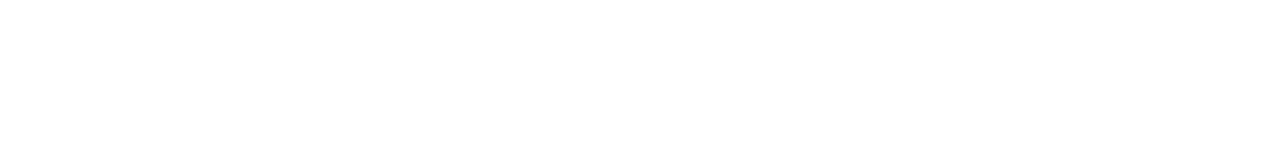
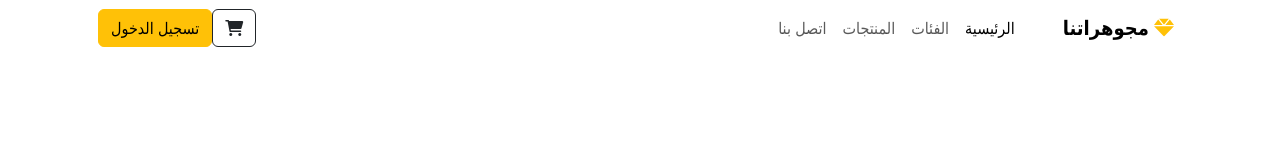
Before and after one commit to SuzanAlhammadi/Project2, a plain HTML site: page bootstrap.html in a window 1280 px wide. Drawn offline with nearby package versions, Linux system fonts and the light colour scheme.

Commit message:
add navbar to bootstrap.html

```diff
--- a/bootstrap.html
+++ b/bootstrap.html
@@ -16,5 +16,40 @@
 </head>
 <body>
     <!-- سيتم إضافة المحتوى في المراحل القادمة -->
+
+    <!-- شريط التنقل -->
+<nav class="navbar navbar-expand-lg navbar-light sticky-top">
+    <div class="container">
+        <a class="navbar-brand fw-bold" href="#">
+            <i class="fas fa-gem text-warning me-2"></i>
+            مجوهراتنا
+        </a>
+        <button class="navbar-toggler" type="button" data-bs-toggle="collapse" data-bs-target="#navbarNav">
+            <span class="navbar-toggler-icon"></span>
+        </button>
+        <div class="collapse navbar-collapse" id="navbarNav">
+            <ul class="navbar-nav ms-auto">
+                <li class="nav-item">
+                    <a class="nav-link active" href="#">الرئيسية</a>
+                </li>
+                <li class="nav-item">
+                    <a class="nav-link" href="#categories">الفئات</a>
+                </li>
+                <li class="nav-item">
+                    <a class="nav-link" href="#products">المنتجات</a>
+                </li>
+                <li class="nav-item">
+                    <a class="nav-link" href="#contact">اتصل بنا</a>
+                </li>
+            </ul>
+            <div class="d-flex ms-3">
+                <a href="#" class="btn btn-outline-dark me-2">
+                    <i class="fas fa-shopping-cart"></i>
+                </a>
+                <a href="#" class="btn btn-warning">تسجيل الدخول</a>
+            </div>
+        </div>
+    </div>
+</nav>
 </body>
 </html>
```
